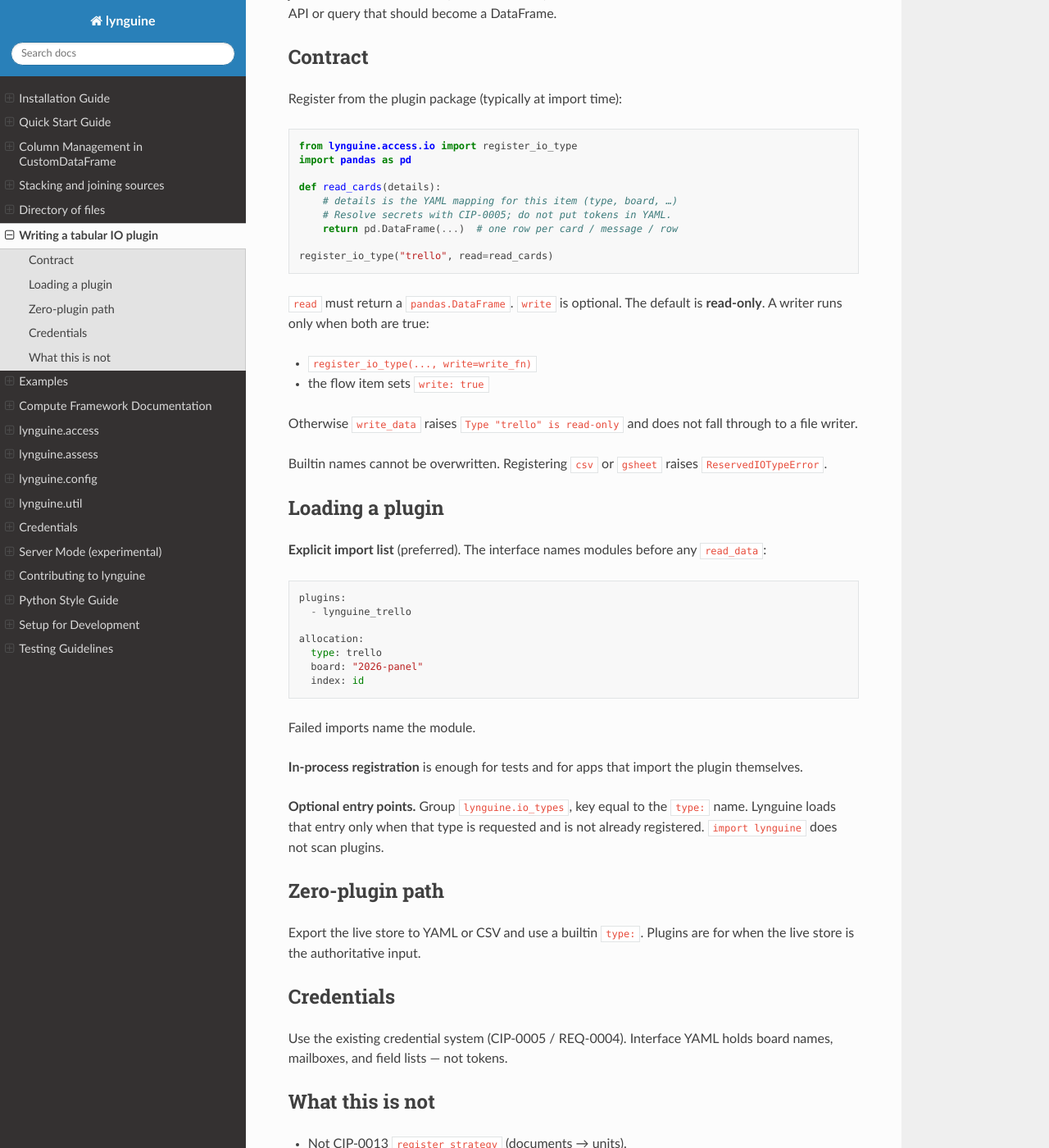
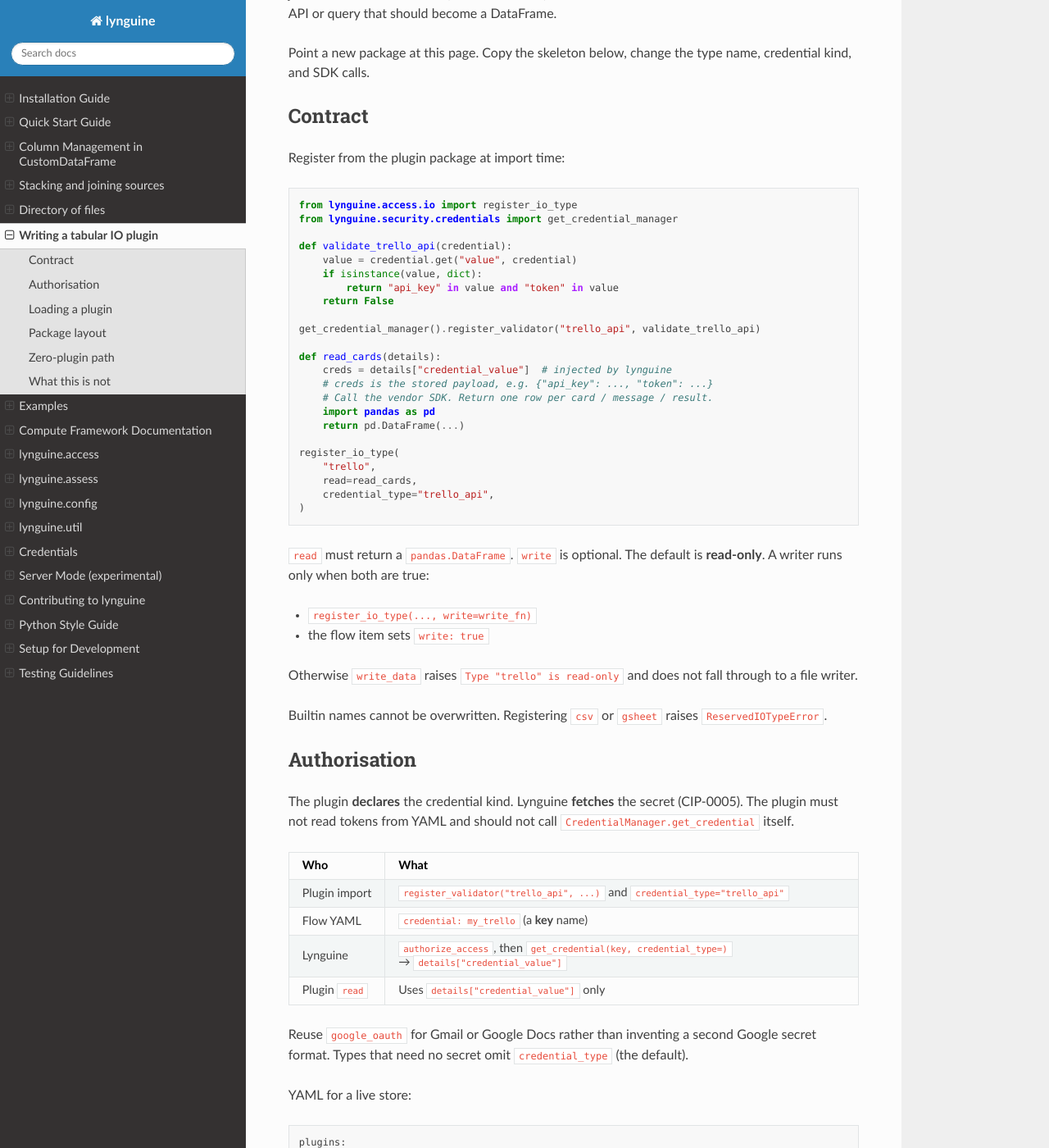
Before and after one commit to lawrennd/lynguine, a Sphinx documentation site: the page built from docs/getting_started/io_plugins.rst, in a window 1280 px wide and 1400 px high, scrolled down 326 px. Shown: the whole window at 82% size. Built offline with Sphinx 7.4.7 and the Read the Docs theme 3.1.0, drawn with Linux system fonts in a browser that asks for light colours; some of the changed text lies outside the part shown.

Commit message:
CIP-0019: Plugins declare credential_type; lynguine fetches the secret.
YAML names a CIP-0005 key with credential:. The reader sees only
credential_value. No tokens in interface YAML.

```diff
--- a/docs/getting_started/io_plugins.rst
+++ b/docs/getting_started/io_plugins.rst
@@ -14,20 +14,37 @@ fetch-then-read a file (HTTP or GitHub). Use CIP-0019 when the
 authoritative store is a live API or query that should become a
 DataFrame.
 
+Point a new package at this page. Copy the skeleton below, change the
+type name, credential kind, and SDK calls.
+
 Contract
 --------
 
-Register from the plugin package (typically at import time)::
+Register from the plugin package at import time::
 
    from lynguine.access.io import register_io_type
-   import pandas as pd
+   from lynguine.security.credentials import get_credential_manager
+
+   def validate_trello_api(credential):
+       value = credential.get("value", credential)
+       if isinstance(value, dict):
+           return "api_key" in value and "token" in value
+       return False
+
+   get_credential_manager().register_validator("trello_api", validate_trello_api)
 
    def read_cards(details):
-       # details is the YAML mapping for this item (type, board, …)
-       # Resolve secrets with CIP-0005; do not put tokens in YAML.
-       return pd.DataFrame(...)  # one row per card / message / row
+       creds = details["credential_value"]  # injected by lynguine
+       # creds is the stored payload, e.g. {"api_key": ..., "token": ...}
+       # Call the vendor SDK. Return one row per card / message / result.
+       import pandas as pd
+       return pd.DataFrame(...)
 
-   register_io_type("trello", read=read_cards)
+   register_io_type(
+       "trello",
+       read=read_cards,
+       credential_type="trello_api",
+   )
 
 ``read`` must return a ``pandas.DataFrame``. ``write`` is optional. The
 default is **read-only**. A writer runs only when both are true:
@@ -41,6 +58,46 @@ not fall through to a file writer.
 Builtin names cannot be overwritten. Registering ``csv`` or ``gsheet``
 raises ``ReservedIOTypeError``.
 
+Authorisation
+-------------
+
+The plugin **declares** the credential kind. Lynguine **fetches** the
+secret (CIP-0005). The plugin must not read tokens from YAML and should
+not call ``CredentialManager.get_credential`` itself.
+
++----------------------+--------------------------------------------+
+| Who                  | What                                       |
++======================+============================================+
+| Plugin import        | ``register_validator("trello_api", ...)``  |
+|                      | and ``credential_type="trello_api"``       |
++----------------------+--------------------------------------------+
+| Flow YAML            | ``credential: my_trello`` (a **key** name) |
++----------------------+--------------------------------------------+
+| Lynguine             | ``authorize_access``, then                 |
+|                      | ``get_credential(key, credential_type=)``  |
+|                      | → ``details["credential_value"]``          |
++----------------------+--------------------------------------------+
+| Plugin ``read``      | Uses ``details["credential_value"]`` only  |
++----------------------+--------------------------------------------+
+
+Reuse ``google_oauth`` for Gmail or Google Docs rather than inventing a
+second Google secret format. Types that need no secret omit
+``credential_type`` (the default).
+
+YAML for a live store::
+
+   plugins:
+     - lynguine_trello
+
+   allocation:
+     type: trello
+     board: "2026-panel"
+     index: id
+     credential: my_trello
+
+Store the secret once with CIP-0005 (environment or encrypted file), not
+in the interface. See :doc:`../security/index`.
+
 Loading a plugin
 ----------------
 
@@ -50,32 +107,40 @@ any ``read_data``::
    plugins:
      - lynguine_trello
 
-   allocation:
-     type: trello
-     board: "2026-panel"
-     index: id
-
 Failed imports name the module.
 
 **In-process registration** is enough for tests and for apps that import
 the plugin themselves.
 
-**Optional entry points.** Group ``lynguine.io_types``, key equal to the
-``type:`` name. Lynguine loads that entry only when that type is
-requested and is not already registered. ``import lynguine`` does not
-scan plugins.
+**Optional entry points.** In the plugin's ``pyproject.toml``::
+
+   [project.entry-points."lynguine.io_types"]
+   trello = "lynguine_trello:register"
+
+The callable (or module import) must call ``register_io_type`` for that
+type name. Lynguine loads that entry only when that type is requested
+and is not already registered. ``import lynguine`` does not scan
+plugins.
+
+Package layout
+--------------
+
+A plugin package is ordinary Python. Minimum files::
+
+   lynguine_trello/
+     __init__.py    # register validator + register_io_type
+   pyproject.toml   # depends on lynguine; optional entry point above
+   tests/
+     test_read.py   # mock credential_value; no network in CI
+
+``__init__.py`` can expose ``register()`` for the entry point, which
+calls the same registration already run at import.
 
 Zero-plugin path
 ----------------
 
 Export the live store to YAML or CSV and use a builtin ``type:``. Plugins
 are for when the live store is the authoritative input.
-
-Credentials
------------
-
-Use the existing credential system (CIP-0005 / REQ-0004). Interface YAML
-holds board names, mailboxes, and field lists — not tokens.
 
 What this is not
 ----------------
```
Also changed, not shown: CHANGELOG.md (+4 -1 lines), cip/cip0019.md (+12 -3 lines), 3 other files.
